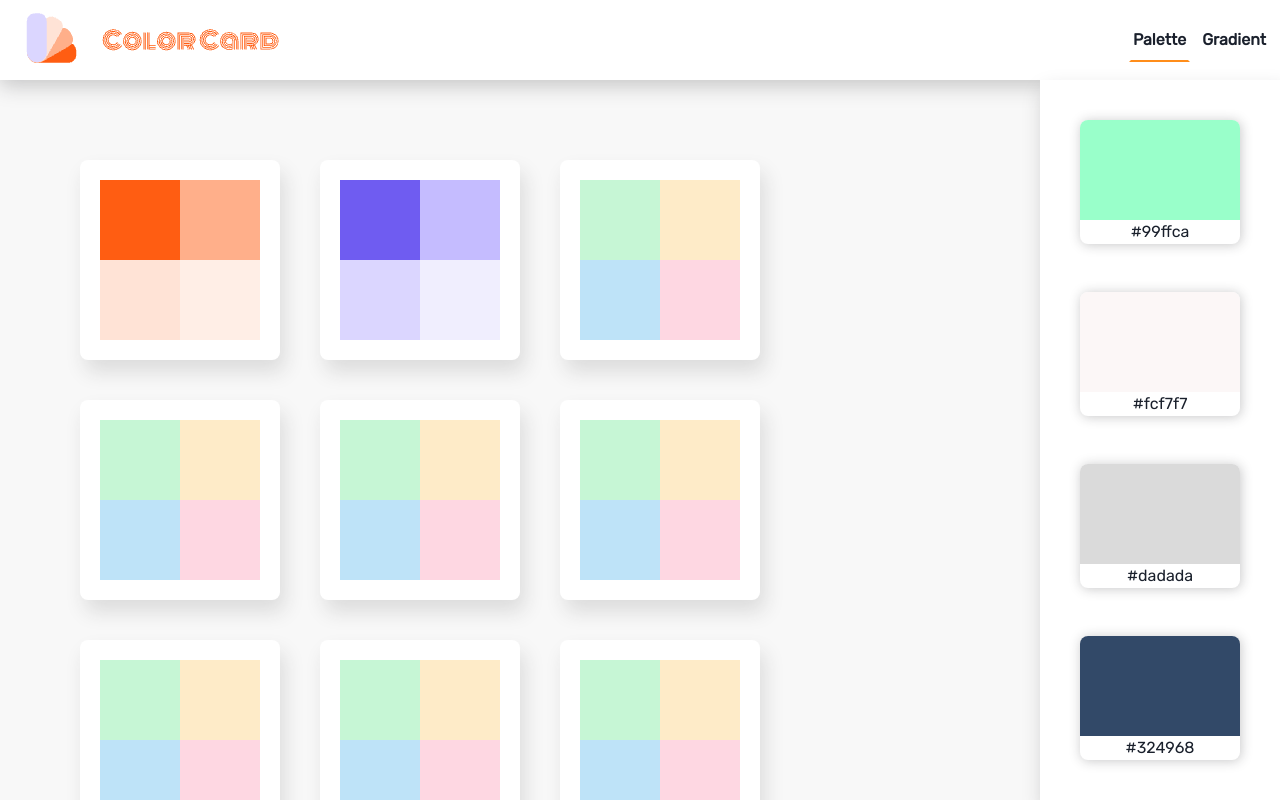
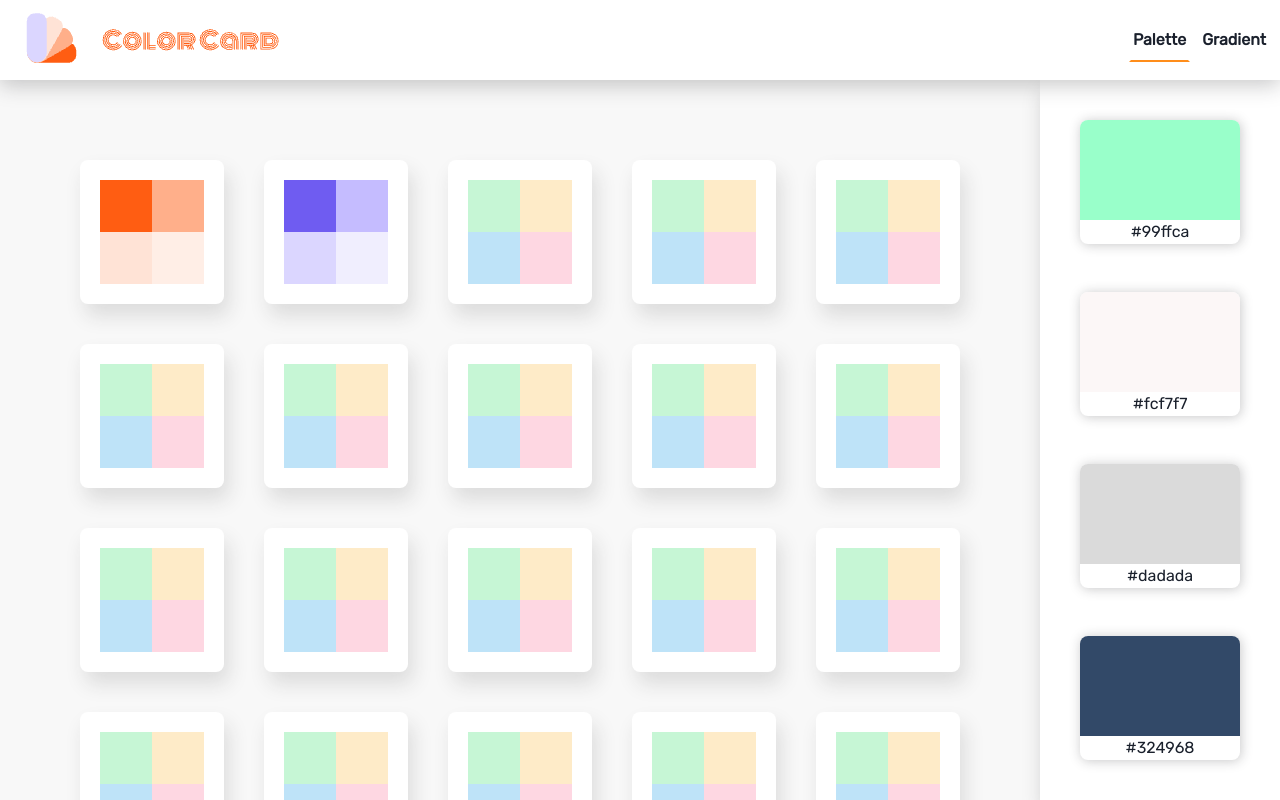
Before and after one commit to afterwork-design/color-card, a Next.js app: page / in a window 1280 px wide. Shown: the top 800 px of the page. Built offline with nearby package versions, Linux system fonts and the light colour scheme.

Commit message:
更新card布局

```diff
--- a/src/components/header.tsx
+++ b/src/components/header.tsx
@@ -29,6 +29,7 @@ const Header: React.FC<Props> = ({activeIndex = 0}) => {
             left="0"
             right="0"
             boxShadow="0px 5px 20px rgba(36, 37, 38, 0.25)"
+            zIndex={1}
         >
             <HStack>
                 <Image
--- a/src/components/palette/card.tsx
+++ b/src/components/palette/card.tsx
@@ -8,7 +8,17 @@ interface Props {
 
 const Card: FC<Props> = ({colors}) => {
     return (
+        <Box
+            pos="relative"
+            h="0"
+            pb="100%"
+        >
             <Grid
+                pos="absolute"
+                top="0"
+                left="0"
+                bottom="0"
+                right="0"
                 gridTemplateColumns="repeat(2, 50%)"
                 gridTemplateRows="repeat(2, 50%)"
                 p="20px"
@@ -18,12 +28,11 @@ const Card: FC<Props> = ({colors}) => {
             >
                 {colors.map((color) => (
                     <Box
-                    w="80px"
-                    h="80px"
                         bgColor={color}
                     ></Box>
                 ))}
             </Grid>
+        </Box>
     );
 };
 
--- a/src/components/palette/content.tsx
+++ b/src/components/palette/content.tsx
@@ -1,22 +1,23 @@
-import {Flex} from "@chakra-ui/react";
+import {Flex, Grid} from "@chakra-ui/react";
 import React from "react";
 import {four} from "src/server";
 import Card from "./card";
 
 const Content = () => {
     return (
-        <Flex
+        <Grid
             mt="80px"
             mr="240px"
-            p="80px"
+            p={["5px", "20px", "40px", "80px"]}
             flexWrap="wrap"
             rowGap="40px"
             columnGap="40px"
+            gridTemplateColumns={["repeat(1, 1fr)", "repeat(2, 1fr)", "repeat(2, 1fr)", "repeat(3, 1fr)", "repeat(5, 1fr)"]}
         >
             {
                 four.colors.map((color) => (<Card colors={color} />))
             }
-        </Flex>
+        </Grid>
     )
 };
 
```
Lines whose indentation alone changed are shown as unchanged.
